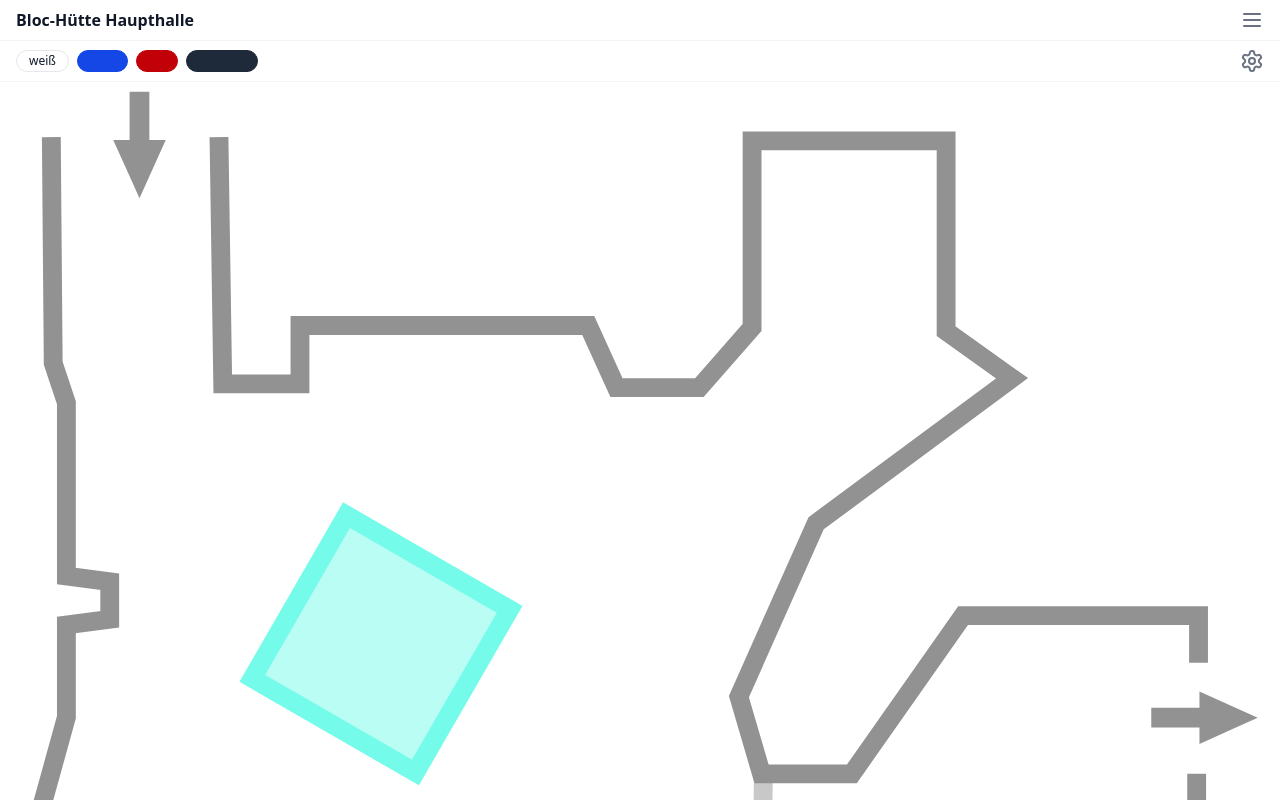
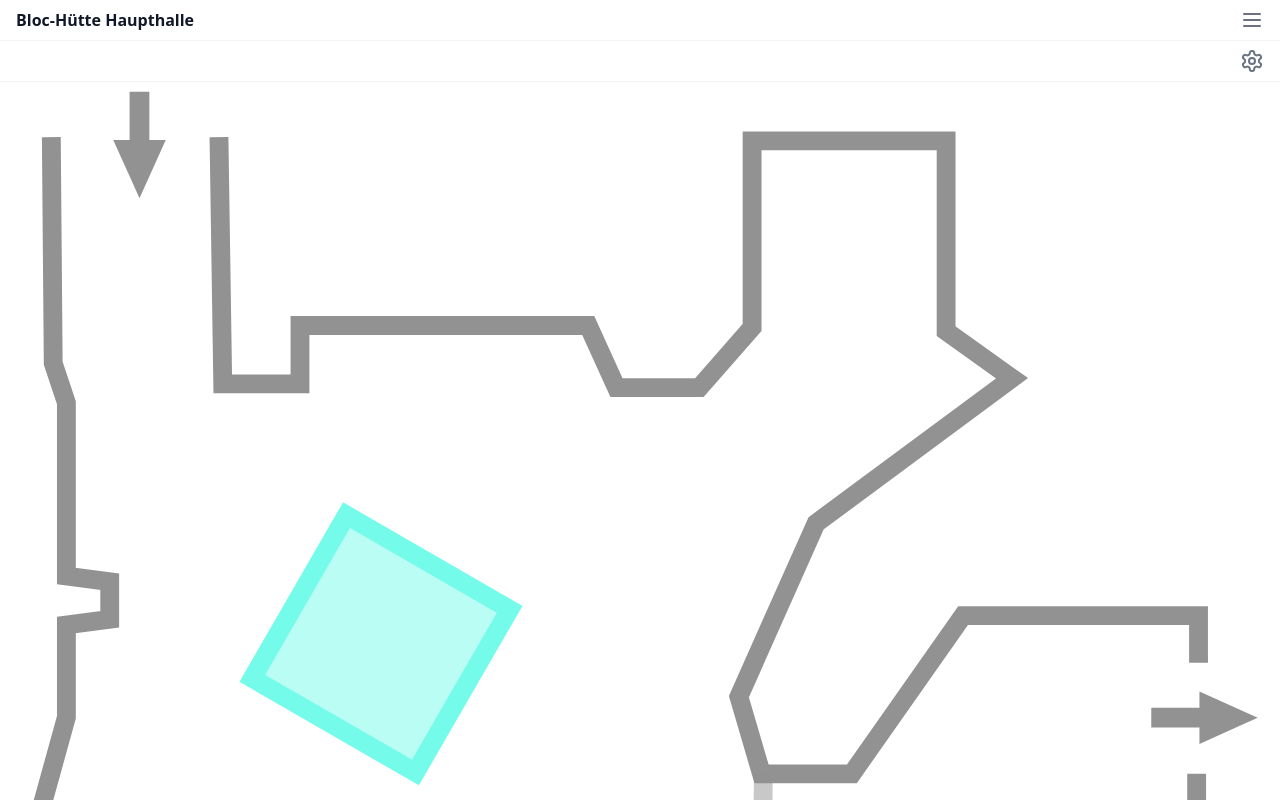
Before and after one commit to steschwa/tickboard, a React (Vite) app: page / in a window 1280 px wide. Shown: the top 800 px of the page. Built offline with nearby package versions, Linux system fonts and the light colour scheme.

Commit message:
chore: remove unused

```diff
--- a/src/components/color-pill/ColorPill.tsx
+++ /dev/null
@@ -1,26 +0,0 @@
-import clsx from "clsx"
-
-type ColorPillProps = {
-    className?: string
-    active: boolean
-    children: React.ReactNode
-}
-
-export function ColorPill(props: ColorPillProps) {
-    const { className, active, children } = props
-
-    return (
-        <div
-            className={clsx(
-                "py-0.5 px-3 text-xs font-medium rounded-xl text-center inline-block border",
-                className,
-            )}>
-            <span
-                className={clsx({
-                    invisible: !active,
-                })}>
-                {children}
-            </span>
-        </div>
-    )
-}
--- a/src/components/toolbar/Toolbar.tsx
+++ b/src/components/toolbar/Toolbar.tsx
@@ -1,31 +1,9 @@
 import { SettingsIcon } from "lucide-react"
-import { ColorPill } from "../color-pill/ColorPill"
 
 export function Toolbar() {
     return (
         <div className="border-b border-gray-100 flex items-center justify-between px-4 py-2 gap-x-3">
-            <div className="flex-1 overflow-x-auto scrollbar-hidden flex items-center gap-x-2">
-                <ColorPill
-                    active
-                    className="bg-white text-gray-900 border-gray-200">
-                    weiß
-                </ColorPill>
-                <ColorPill
-                    active={false}
-                    className="bg-blue-700 text-white border-blue-700">
-                    blau
-                </ColorPill>
-                <ColorPill
-                    active={false}
-                    className="bg-red-700 text-white border-red-700">
-                    rot
-                </ColorPill>
-                <ColorPill
-                    active={false}
-                    className="bg-gray-800 text-white border-gray-800">
-                    schwarz
-                </ColorPill>
-            </div>
+            <div className="flex-1 overflow-x-auto scrollbar-hidden gap-x-2 grid grid-cols-4"></div>
 
             <button type="button" className="text-gray-500 focus:outline-none">
                 <SettingsIcon className="size-6" />
```
